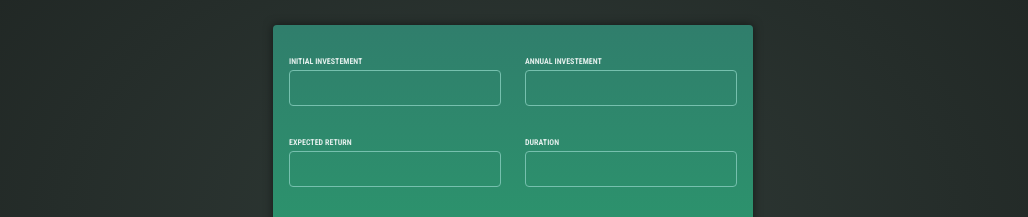
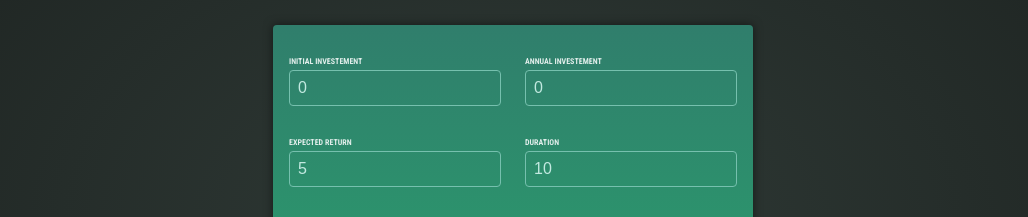
Before and after one commit to SaadMahmood1122/Angular-Project-Section4-investment-calculator, an Angular app: page / in a window 1280 px wide. Shown: the part 201-418 px from the top of the page, without its empty margins (127-1155 px from the left). Built offline with nearby package versions, Linux system fonts and the light colour scheme.

Commit message:
two way binding on form input

```diff
--- a/src/app/user-input/user-input.component.html
+++ b/src/app/user-input/user-input.component.html
@@ -2,21 +2,41 @@
   <div class="input-group">
     <p>
       <label for="initial-investment">Initial Investement</label>
-      <input id="initial-investment" type="number" />
+      <input
+        id="initial-investment"
+        name="initial-investment"
+        type="number"
+        [(ngModel)]="enteredInitialIvestment"
+      />
     </p>
     <p>
       <label for="annual-investment">Annual Investement</label>
-      <input id="annual-investment" type="number" />
+      <input
+        id="annual-investment"
+        name="annual-investment"
+        type="number"
+        [(ngModel)]="enteredAnnualInvestment"
+      />
     </p>
   </div>
   <div class="input-group">
     <p>
       <label for="expected-return">Expected Return</label>
-      <input id="expected-return" type="number" />
+      <input
+        id="expected-return"
+        name="expected-return"
+        type="number"
+        [(ngModel)]="enteredExpectedReturn"
+      />
     </p>
     <p>
       <label for="duration">Duration</label>
-      <input id="duration" type="number" />
+      <input
+        id="duration"
+        name="duration"
+        type="number"
+        [(ngModel)]="enteredDuration"
+      />
     </p>
   </div>
   <p>
--- a/src/app/user-input/user-input.component.ts
+++ b/src/app/user-input/user-input.component.ts
@@ -1,5 +1,5 @@
 import { Component } from '@angular/core';
-import { FormsModule } from '@angular/forms';
+import { FormsModule, NgModel } from '@angular/forms';
 
 @Component({
   selector: 'app-user-input',
@@ -9,7 +9,15 @@ import { FormsModule } from '@angular/forms';
   styleUrl: './user-input.component.css',
 })
 export class UserInputComponent {
+  enteredInitialIvestment = '0';
+  enteredAnnualInvestment = '0';
+  enteredExpectedReturn = '5';
+  enteredDuration = '10';
   onSubmit() {
     console.log('Onsubmit clicked!!');
+    console.log('enteredAnnualInvestment ' + this.enteredAnnualInvestment);
+    console.log('enteredAnnualInvestment ' + this.enteredAnnualInvestment);
+    console.log('enteredExpectedReturn ' + this.enteredExpectedReturn);
+    console.log('enteredDuration ' + this.enteredDuration);
   }
 }
```
